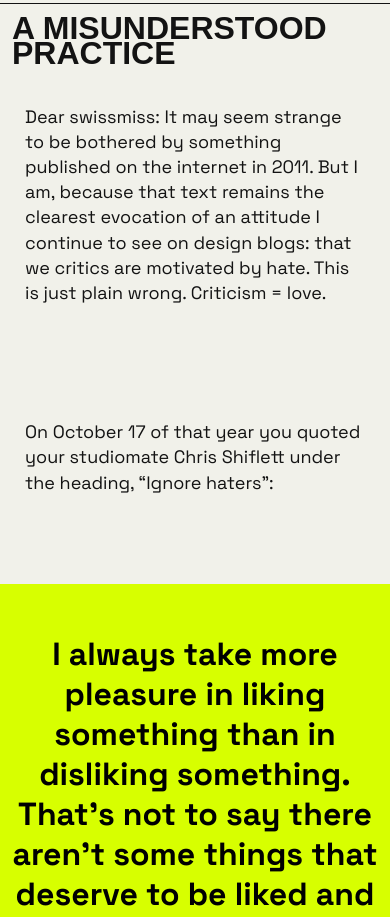
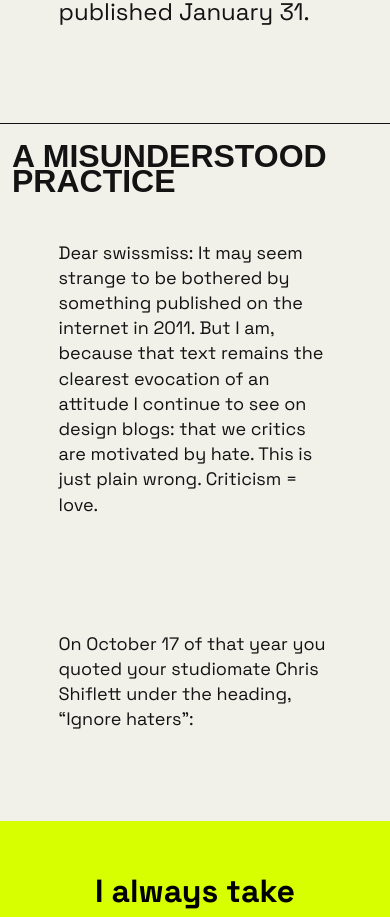
Before and after one commit to amelyrichter/binding, a plain HTML site: page article-02/index.html in a window 390 px wide. Shown: the part 1057-1974 px from the top of the page. Drawn offline with Linux system fonts and the light colour scheme; a web font is replaced by a local one.

Commit message:
media query

```diff
--- a/article-01/style.css
+++ b/article-01/style.css
@@ -43,6 +43,8 @@ h3 {
 p {
 	padding: 25px;
 	font-family: var(--font-family-6);
+	max-width: 90vw;
+	margin: auto;
 }
 
 section {
@@ -204,3 +206,34 @@ a {
 
 li:nth-child(1) {
     border-top: 5px solid black;
+}
+
+@media (max-width: 992px) {
+	 body {
+		align-content: center;
+		/* margin-left: 50%;
+		margin-right: 50%; */
+	}
+
+	p {
+		max-width: 70%;
+	}
+
+	h3 {
+		padding-top: 20px;
+		padding-bottom: 20px;
+	}
+
+	blockquote {
+		padding-left: 15%;
+		padding-right: 15%;
+	}
+
+	/* section {
+		align-content: center;
+		align-items: center;
+		margin-left: 50%;
+		margin-right: 50%;
+
+	} */
+}
--- a/article-02/style.css
+++ b/article-02/style.css
@@ -28,6 +28,8 @@ nav {
 p {
 	padding: 25px;
 	font-family: var(--font-family-6);
+	max-width: 90vw;
+	margin: auto;
 }
 
 section {
@@ -206,4 +208,25 @@ a {
 }
 
 li:nth-child(2) {
-    border-top: 5px solid black;
+    border-top: 5px solid black;}
+
+	@media (max-width: 992px) {
+		body {
+		   align-content: center;
+		   /* margin-left: 50%;
+		   margin-right: 50%; */
+	   }
+
+	   p {
+		   max-width: 70%;
+	   }
+
+	   h3 {
+		   padding-top: 20px;
+		   padding-bottom: 20px;
+	   }
+
+	   blockquote {
+		   padding-left: 15%;
+		   padding-right: 15%;
+	   }
--- a/article-03/style.css
+++ b/article-03/style.css
@@ -71,11 +71,12 @@ h3 {
 	background-color: var(--white);
 	}
 
-p {
-	padding: 25px;
-	font-family: var(--font-family-6);
-	font-weight: normal;
-}
+	p {
+		padding: 25px;
+		font-family: var(--font-family-6);
+		max-width: 90vw;
+		margin: auto;
+	}
 
 section {
 	background-color: var(--white);
@@ -144,6 +145,7 @@ header {
 	margin-top: 0px;
 	background-color: var(--neon-yellow);
 	align-content: center;
+
 }
 
 #ugly {
@@ -270,3 +272,40 @@ footer{
     #menu{
     text-align:left;
     }
+
+
+@media (max-width: 992px) {
+	body {
+	   align-content: center;
+	   /* margin-left: 50%;
+	   margin-right: 50%; */
+   }
+
+   p {
+	   max-width: 70%;
+   }
+
+   h3 {
+	   padding-top: 20px;
+	   padding-bottom: 20px;
+   }
+
+   blockquote {
+	   padding-left: 30%;
+	   padding-right: 30%;
+   }
+
+   header {
+	align-content: center;
+   }
+}
+
+@media (max-width: 1000px) {
+	body {
+	   align-content: center;
+   }
+
+   p {
+	   max-width: 60%;
+   }
+}
--- a/assets/common.css
+++ b/assets/common.css
@@ -150,3 +150,13 @@ h2 {
 
 	li:nth-child(1) {
 		border-top: 0px solid black;
+	}
+
+
+
+@media (max-width: 992px) {
+	p {
+		max-width: 70%;
+		align-content: center;
+	}
+}
```
